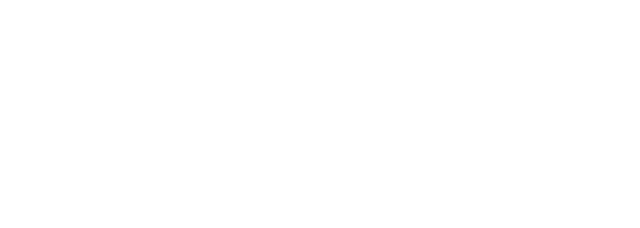
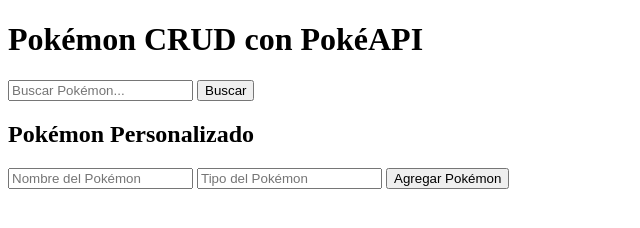
Before and after one commit to ArmandoAgui/Deploy, a plain HTML site: page index.html in a window 1280 px wide. Shown: the whole page, without its empty margins (0-640 px from the left). Drawn offline with Linux system fonts and the light colour scheme.

Commit message:
:art: feat: add html index file

```diff
--- a/index.html
+++ b/index.html
@@ -3,9 +3,33 @@
 <head>
     <meta charset="UTF-8">
     <meta name="viewport" content="width=device-width, initial-scale=1.0">
-    <title>Document</title>
+    <title>Pokémon CRUD</title>
+    <link rel="stylesheet" href="styles.css">
 </head>
 <body>
+    <div class="container">
+        <h1>Pokémon CRUD con PokéAPI</h1>
 
+        <!-- Formulario de búsqueda -->
+        <div class="search">
+            <input type="text" id="pokemon-name" placeholder="Buscar Pokémon...">
+            <button onclick="getPokemon()">Buscar</button>
+        </div>
+
+        <!-- Resultados de la búsqueda -->
+        <div id="pokemon-result"></div>
+
+        <!-- Simulación de la lista de Pokémon agregados -->
+        <h2>Pokémon Personalizado</h2>
+        <form id="pokemon-form">
+            <input type="text" id="custom-name" placeholder="Nombre del Pokémon" required>
+            <input type="text" id="custom-type" placeholder="Tipo del Pokémon" required>
+            <button type="submit">Agregar Pokémon</button>
+        </form>
+
+        <ul id="custom-pokemon-list"></ul>
+    </div>
+
+    <script src="script.js"></script>
 </body>
 </html>
```
